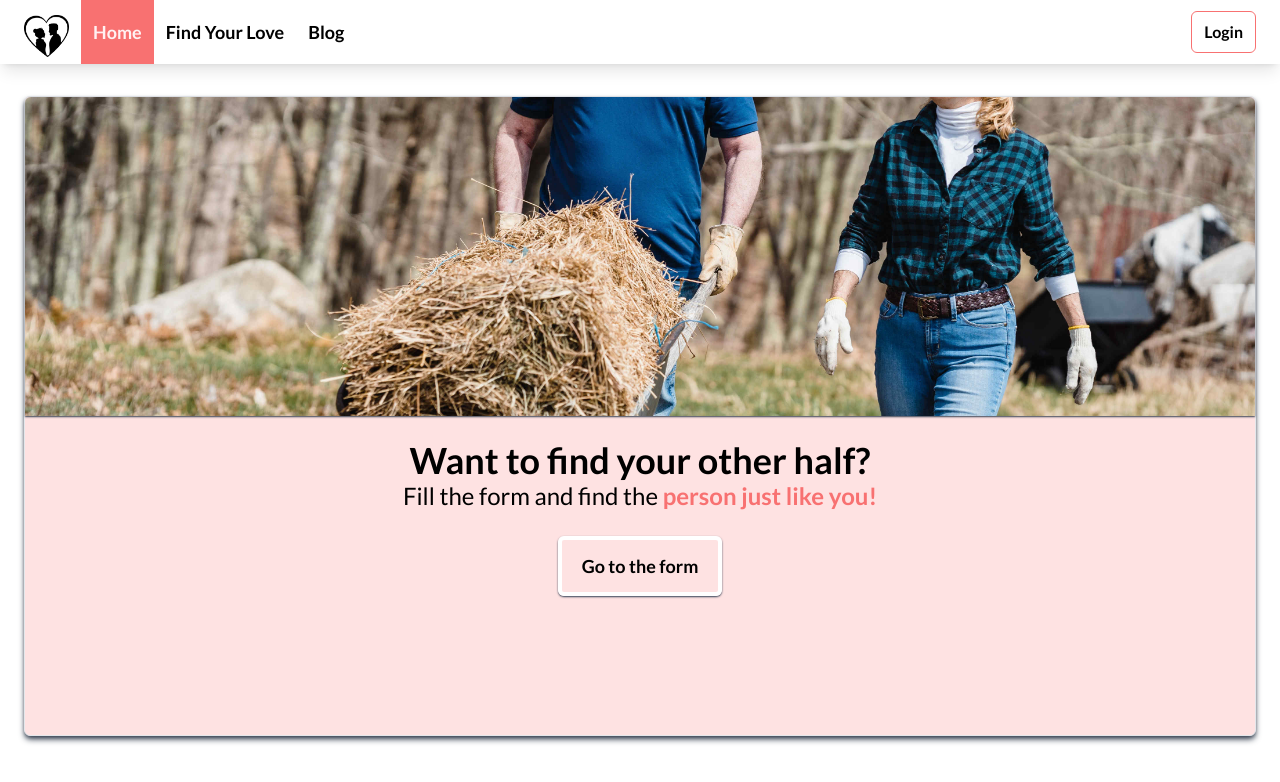
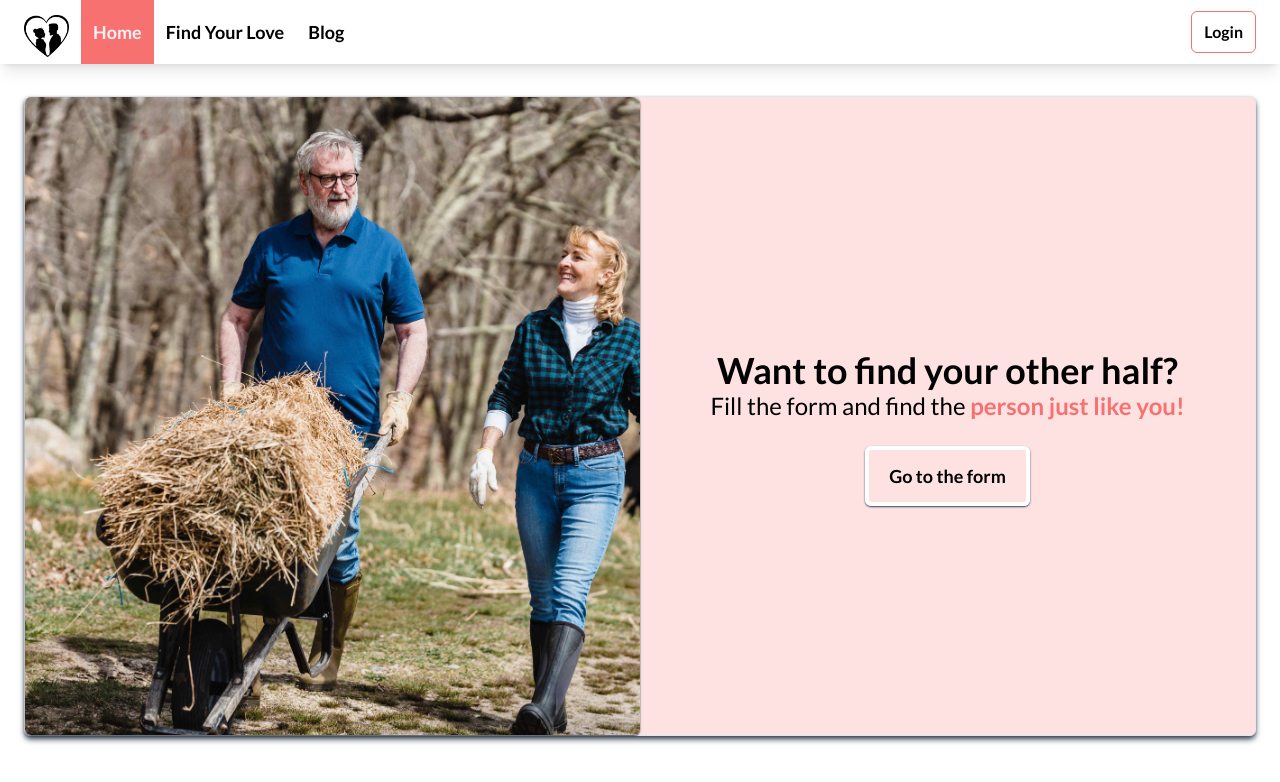
Before and after one commit to GitHubAccocount/DatingApp-Frontend, a Vue app: page / in a window 1280 px wide. Shown: the top 782 px of the page. Built offline with nearby package versions, Linux system fonts and the light colour scheme.

Commit message:
feat: add new tailwind classes make the component responsive

```diff
--- a/src/components/loveSearch/Photos.vue
+++ b/src/components/loveSearch/Photos.vue
@@ -2,7 +2,7 @@
   <img
     :src="photo"
     alt="Couple photos"
-    class="} h-full w-full rounded-t-md object-cover shadow-sm shadow-gray-700 transition-opacity duration-500 ease-in"
+    class="h-full w-full rounded-md object-cover shadow-sm shadow-gray-700 lg:object-right xl:object-center"
   />
 </template>
 
--- a/src/components/loveSearch/TheHero.vue
+++ b/src/components/loveSearch/TheHero.vue
@@ -1,13 +1,15 @@
 <template>
   <main>
     <section class="h-svh80 px-6">
-      <div class="grid h-full grid-rows-2 rounded-md border bg-red-100 shadow-md shadow-gray-700">
+      <div
+        class="grid h-full grid-rows-2 rounded-md border bg-red-100 shadow-md shadow-gray-700 lg:grid-cols-2 lg:grid-rows-none"
+      >
         <!-- Image container -->
-        <div class="row-span-1">
+        <div class="row-span-1 lg:col-span-1">
           <photos></photos>
         </div>
         <!-- Content container -->
-        <div class="row-span-1 flex flex-col items-center pt-6">
+        <div class="row-span-1 flex flex-col items-center pt-6 lg:col-span-1 lg:justify-center">
           <h1 class="text-xl font-bold xs:text-2xl sm:text-4xl">Want to find your other half?</h1>
           <h3 class="pb-6 text-xs xs:text-base sm:text-2xl">
             Fill the form and find the
```
